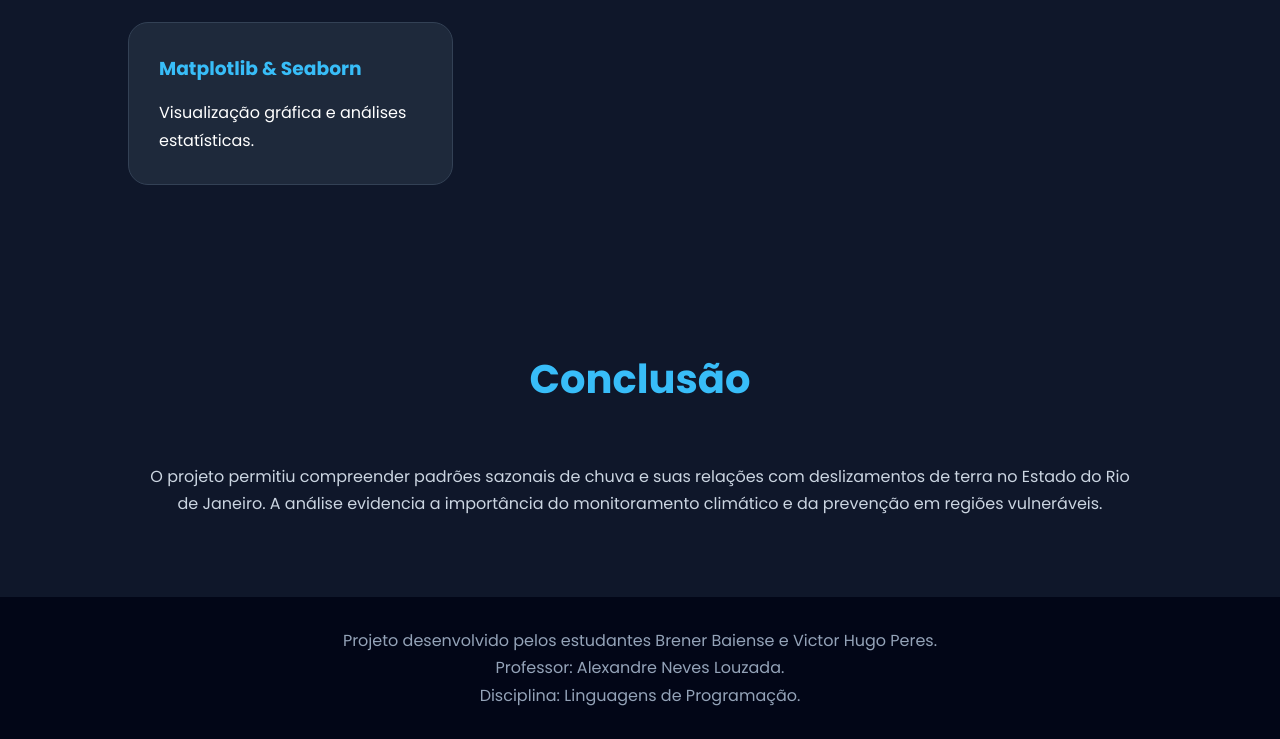
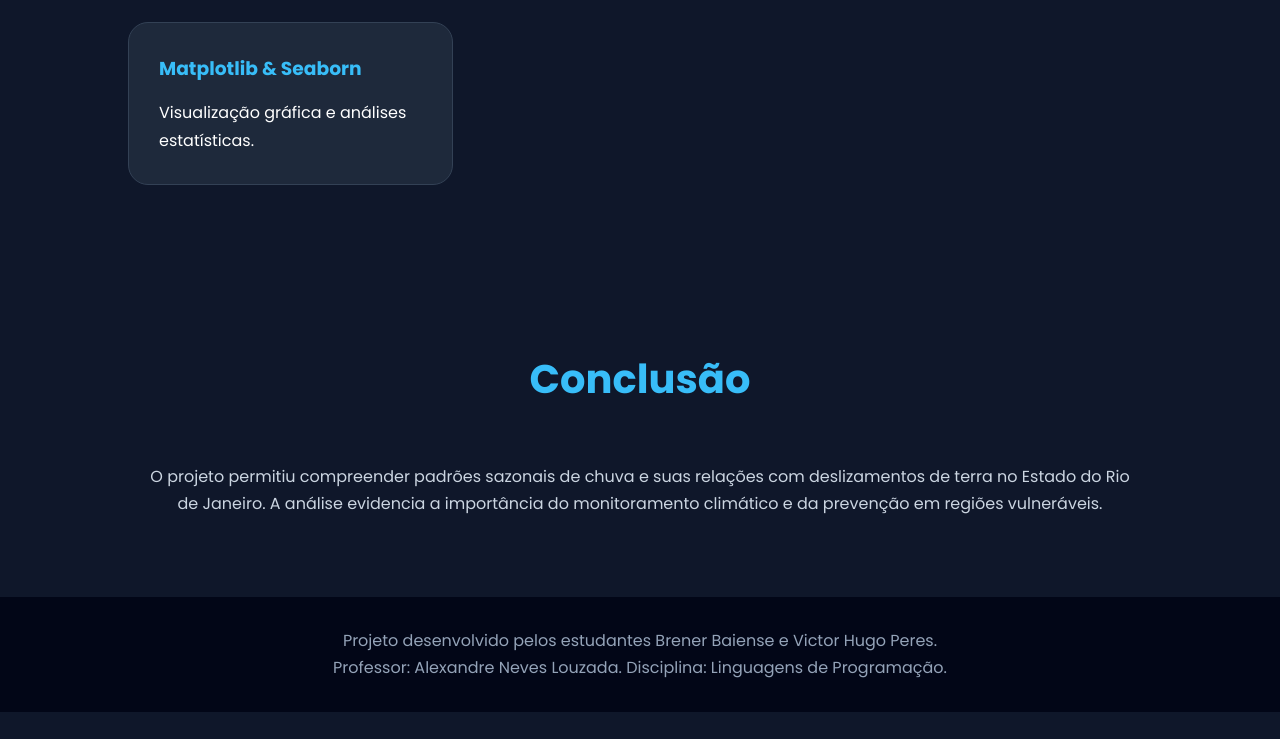
Before and after one commit to BrenerSI/Atividade-G2-Projeto-Final, a plain HTML site: page index.html in a window 1280 px wide. Shown: the part 3257-3996 px from the top of the page. After the commit the page ends 3969 px from the top, so only its background shows below. Drawn offline with Linux system fonts and the light colour scheme.

Commit message:
Update index.html

```diff
--- a/index.html
+++ b/index.html
@@ -364,10 +364,7 @@
         Projeto desenvolvido pelos estudantes Brener Baiense e Victor Hugo Peres.
     </p>
     <p>
-        Professor: Alexandre Neves Louzada.
-    </p>
-    <p>
-       Disciplina: Linguagens de Programação.
+        Professor: Alexandre Neves Louzada. Disciplina: Linguagens de Programação.
     </p>
 </footer>
 
```
